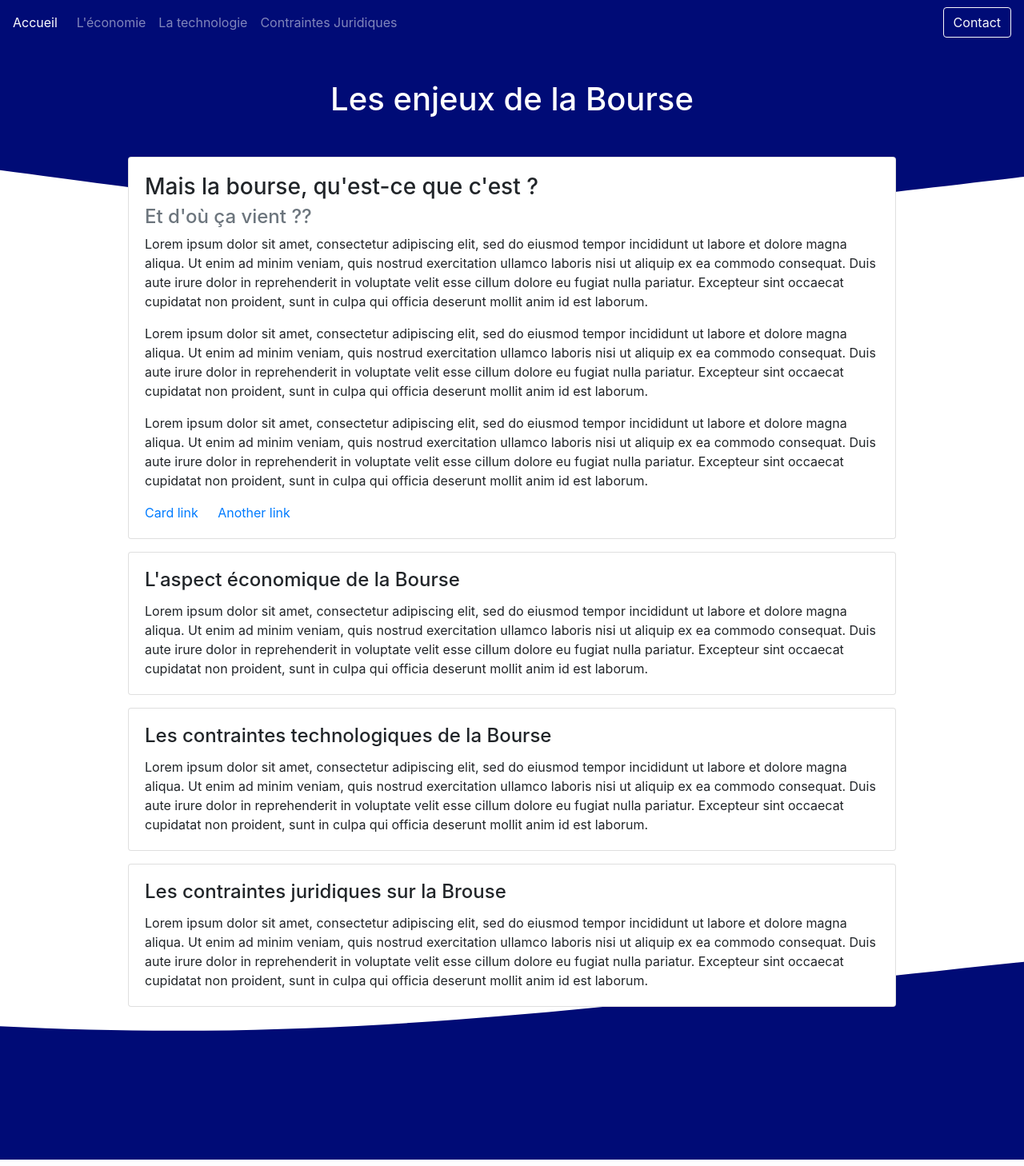
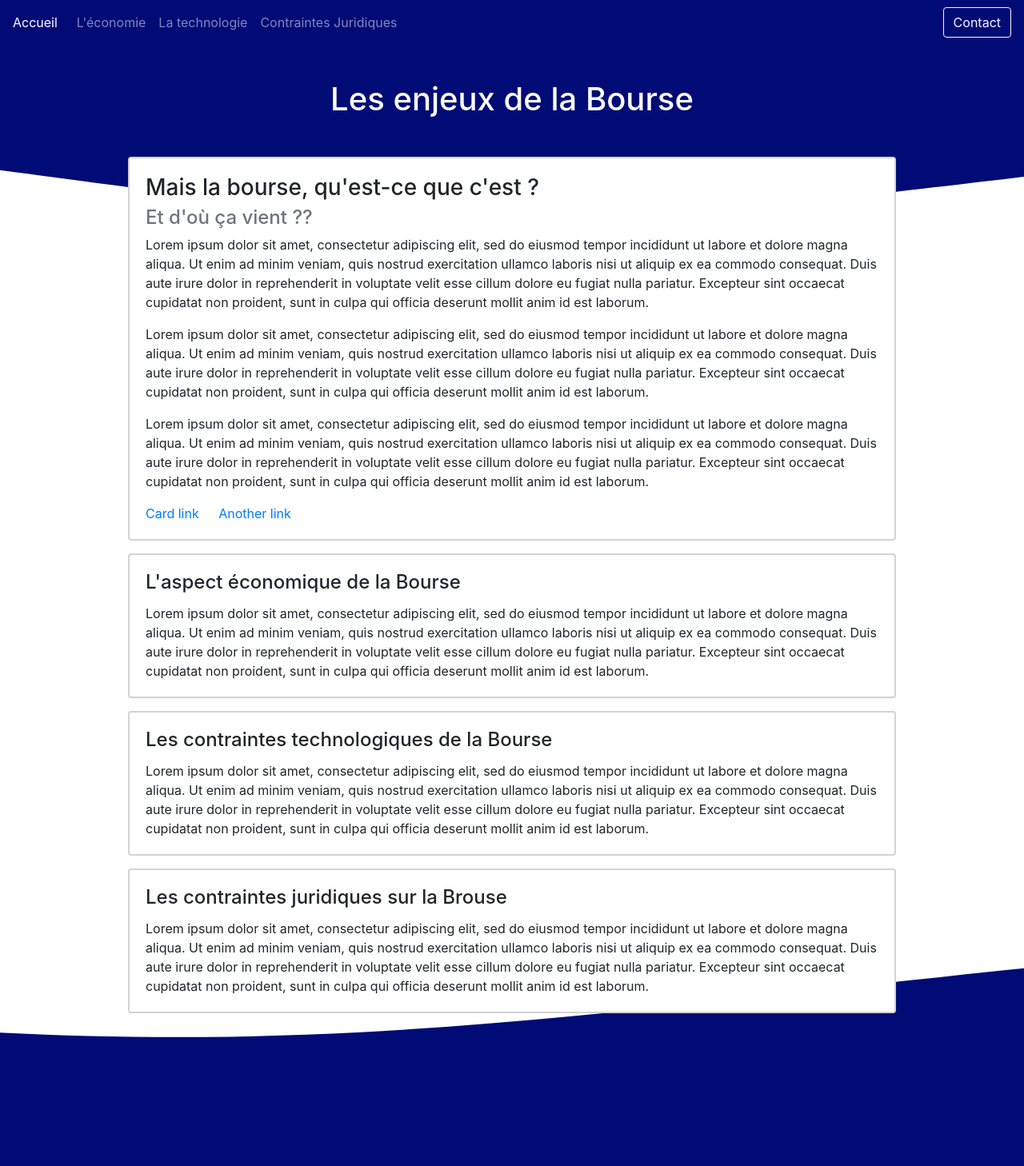
Before and after one commit to Projet-Tuteure/Projet-Tuteure-S1, a PHP site: page / in a window 1280 px wide. Shown: the whole page at 80% size. Run offline with PHP 8.4, Linux system fonts and the light colour scheme; some libraries are stand-ins or nearby versions.

Commit message:
modif card border

```diff
--- a/css/style.css
+++ b/css/style.css
@@ -12,6 +12,10 @@
   flex: 1 1 auto;
 }
 
+.card_content{
+  border: 2px lightgray solid;
+}
+
 @media screen and (min-width: 992px) {
   .image_accueil {
     display: none;
--- a/index.php
+++ b/index.php
@@ -2,7 +2,7 @@
 
     <h1 class="w-auto mx-auto mb-5 text-white text-center" style="margin-top: -200px">Les enjeux de la Bourse</h1>
 
-    <div class="card w-75 mx-auto mb-3">
+    <div class="card w-75 mx-auto mb-3 card_content">
       <div class="card-body">
         <h3 class="card-title">Mais la bourse, qu'est-ce que c'est ?</h3>
         <h4 class="card-subtitle mb-2 text-muted">Et d'où ça vient ??</h4>
@@ -14,7 +14,7 @@
       </div>
     </div>
 
-    <div class="card w-75 mx-auto mb-3">
+    <div class="card w-75 mx-auto mb-3 card_content">
         <div class="card-horizontal">
             <div class="img-square-wrapper">
                 <img class="image_accueil" src="http://via.placeholder.com/300x180" alt="Card image cap">
@@ -26,7 +26,7 @@
         </div>
     </div>
 
-    <div class="card w-75 mx-auto mb-3">
+    <div class="card w-75 mx-auto mb-3 card_content">
         <div class="card-horizontal">
             <div class="img-square-wrapper">
                 <img class="image_accueil" src="http://via.placeholder.com/300x180" alt="Card image cap">
@@ -38,7 +38,7 @@
         </div>
     </div>
 
-    <div class="card w-75 mx-auto mb-3">
+    <div class="card w-75 mx-auto mb-3 card_content">
         <div class="card-horizontal">
             <div class="img-square-wrapper ">
                 <img class="image_accueil" src="http://via.placeholder.com/300x180" alt="Card image cap">
```
